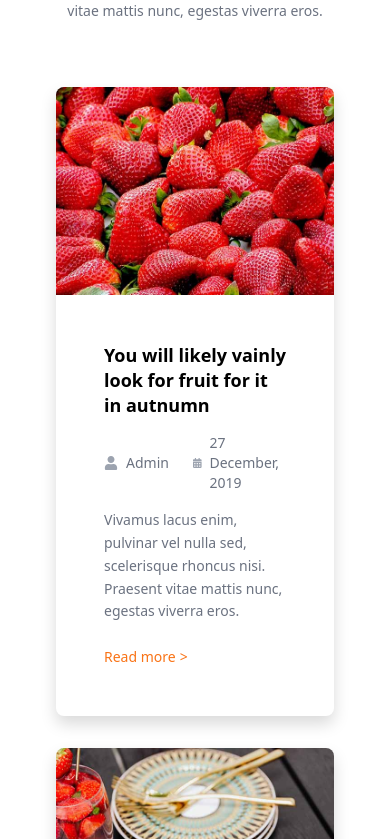
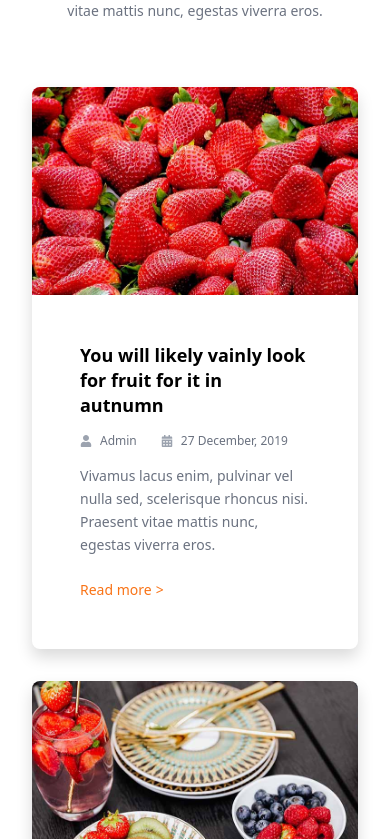
Before and after one commit to mabdullahw70-tech/my-project, a React (Vite) app: page / in a window 390 px wide. Shown: the part 5905-6744 px from the top of the page. Built offline with nearby package versions, Linux system fonts and the light colour scheme.

Commit message:
changing

```diff
--- a/src/components/News.jsx
+++ b/src/components/News.jsx
@@ -1,7 +1,6 @@
 import { FaUser, FaCalendarAlt } from "react-icons/fa";
- import Button from "./Button";
+import Button from "./Button";
 import Container from "./Container";
-
 
 const news = [
   {
@@ -27,7 +26,7 @@ const news = [
 export default function News() {
   return (
     <Container>
-      <div className="py-16 flex items-center flex-col">
+      <div className="py-16 flex flex-col items-center">
         {/* Heading */}
         <div className="max-w-3xl mx-auto text-center mb-16 px-4">
           <h2 className="text-4xl font-bold text-gray-900">
@@ -42,26 +41,28 @@ export default function News() {
         </div>
 
         {/* Cards */}
-        <div className="grid grid-cols-1 sm:grid-cols-2 lg:grid-cols-3 gap-8 px-4 md:px-8">
+        <div className="w-full grid grid-cols-1 sm:grid-cols-2 lg:grid-cols-3 gap-8 px-0 sm:px-4 md:px-8">
           {news.map((n) => (
             <div
               key={n.id}
-              className="shadow rounded-lg overflow-hidden hover:shadow-xl transition duration-300 bg-white"
+              className="w-full shadow rounded-lg overflow-hidden hover:shadow-xl transition duration-300 bg-white"
             >
+              {/* Image */}
               <img
                 src={n.img}
                 alt={n.title}
                 className="w-full h-52 object-cover"
               />
 
-              <div className="p-5">
+              {/* Content */}
+              <div className="p-5 text-left">
                 {/* Title */}
-                <h3 className="font-bold text-black text-lg leading-snug">
+                <h3 className="font-bold text-black text-lg leading-snug text-left">
                   {n.title}
                 </h3>
 
                 {/* Admin + Date */}
-                <div className="flex items-center text-gray-500 text-sm gap-4 mt-3">
+                <div className="flex items-center text-gray-500 text-xs sm:text-sm gap-4 mt-3 whitespace-nowrap">
                   <div className="flex items-center gap-2">
                     <FaUser className="text-gray-400" />
                     <span>Admin</span>
@@ -74,7 +75,7 @@ export default function News() {
                 </div>
 
                 {/* Description */}
-                <p className="text-sm text-gray-500 mt-3 leading-relaxed">
+                <p className="text-sm text-gray-500 mt-3 leading-relaxed text-left">
                   {n.desc}
                 </p>
 
@@ -89,6 +90,8 @@ export default function News() {
             </div>
           ))}
         </div>
+
+        {/* Button */}
         <div className="mt-20">
           <Button>More News</Button>
         </div>
```
